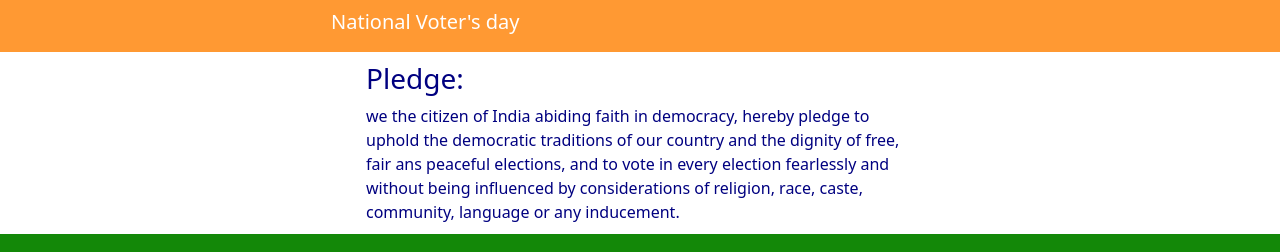
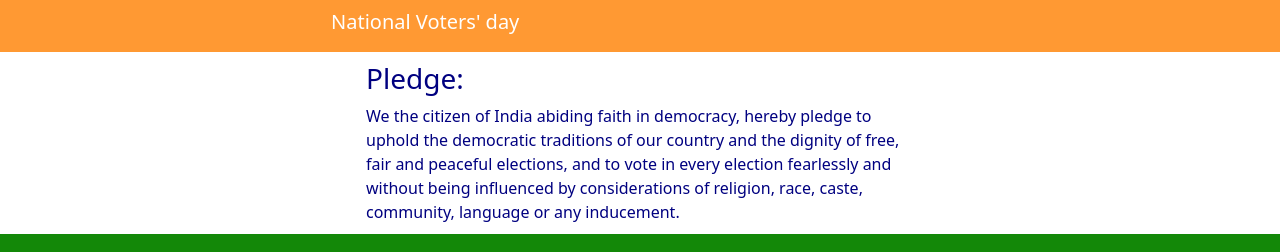
Before and after one commit to nationalvotersday/pledge, a plain HTML site: page index.html in a window 1280 px wide. Shown: the top 252 px of the page. Drawn offline with nearby package versions, Linux system fonts and the light colour scheme; a script that the page names is missing.

Commit message:
Update index.html

```diff
--- a/index.html
+++ b/index.html
@@ -6,14 +6,14 @@
     <link href="https://cdn.jsdelivr.net/npm/bootstrap@5.1.3/dist/css/bootstrap.min.css" rel="stylesheet" integrity="sha384-1BmE4kWBq78iYhFldvKuhfTAU6auU8tT94WrHftjDbrCEXSU1oBoqyl2QvZ6jIW3" crossorigin="anonymous">
     <script src="https://cdn.jsdelivr.net/npm/@popperjs/core@2.10.2/dist/umd/popper.min.js" integrity="sha384-7+zCNj/IqJ95wo16oMtfsKbZ9ccEh31eOz1HGyDuCQ6wgnyJNSYdrPa03rtR1zdB" crossorigin="anonymous"></script>
     <script src="https://cdn.jsdelivr.net/npm/bootstrap@5.1.3/dist/js/bootstrap.min.js" integrity="sha384-QJHtvGhmr9XOIpI6YVutG+2QOK9T+ZnN4kzFN1RtK3zEFEIsxhlmWl5/YESvpZ13" crossorigin="anonymous"></script>
-    <title>Doc</title>
+    <title>National Voters' day</title>
   </head>
   <body>
    <div class="container-fluid" style="background-color: rgb(255, 153, 51 ); color: rgb(255, 255, 255); padding: 10px;">
      <div class="row align-items-center">
       <div class="col"></div>
       <div class="col-6">
-        <h5>National Voter's day</h5>
+        <h5>National Voters' day</h5>
       </div>
       <div class="col"></div>
      </div>
@@ -23,7 +23,7 @@
       <div class="col"></div>
       <div class="col-6">
         <h3>Pledge:</h3>
-        we the citizen of India abiding faith in democracy, hereby pledge to uphold the democratic traditions of our country and the dignity of free, fair ans peaceful elections, and to vote in every election fearlessly and without being influenced by considerations of religion, race, caste, community, language or any inducement.
+        We the citizen of India abiding faith in democracy, hereby pledge to uphold the democratic traditions of our country and the dignity of free, fair and peaceful elections, and to vote in every election fearlessly and without being influenced by considerations of religion, race, caste, community, language or any inducement.
       </div>
       <div class="col"></div>
     </div>
```
